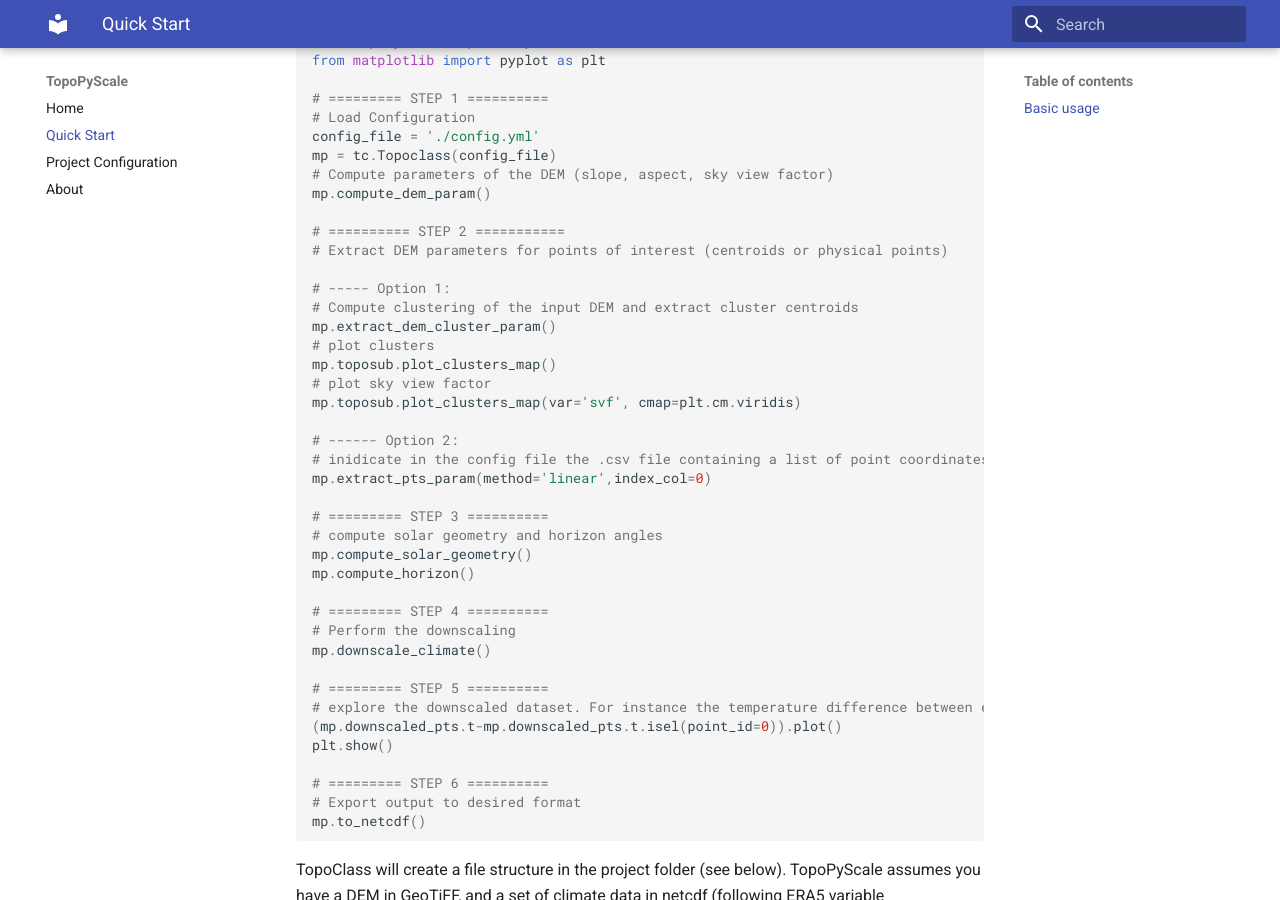
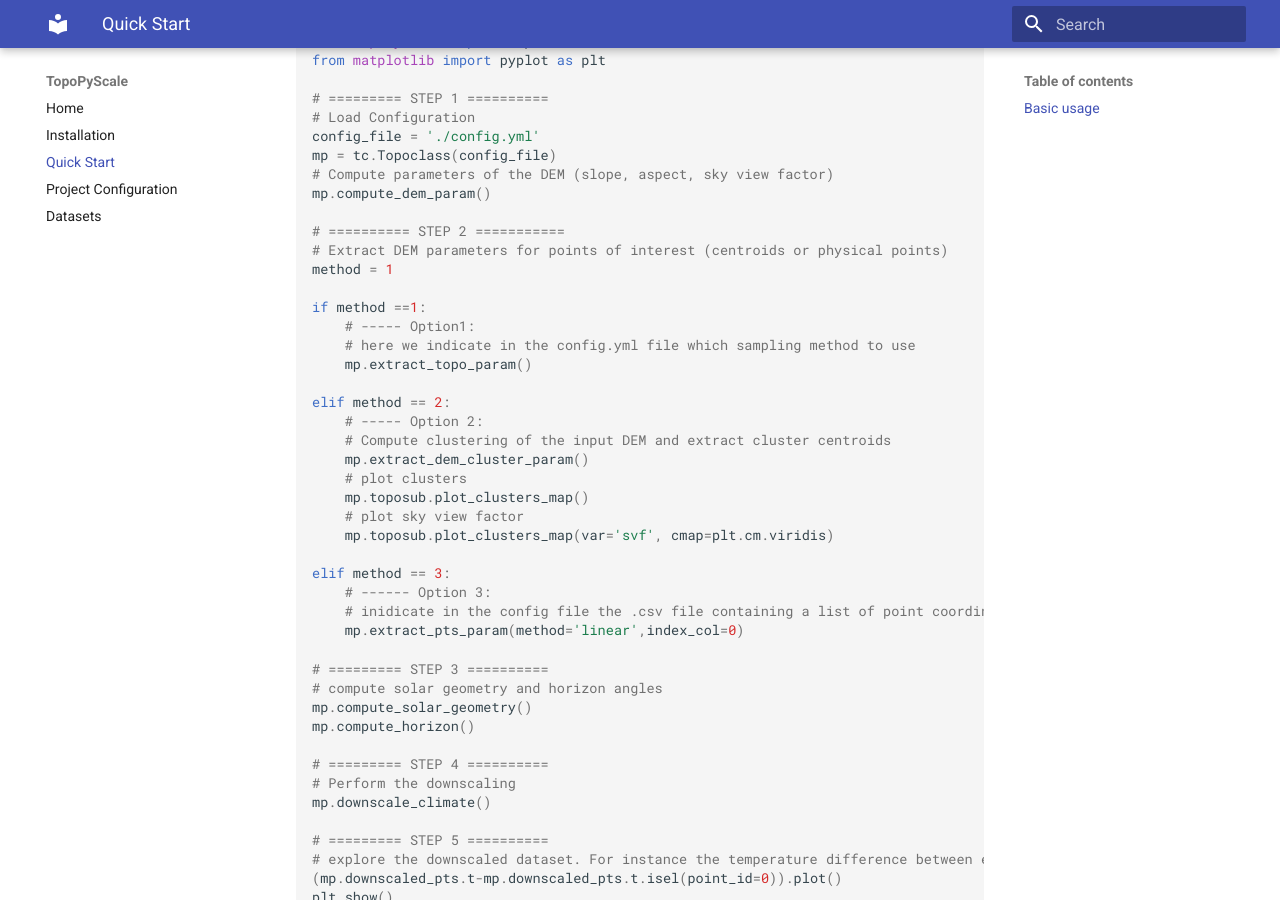
Before and after one commit to ArcticSnow/TopoPyScale_Documentation, an MkDocs documentation site: the page built from docs/quickstart.md, in a window 1280 px wide and 900 px high, scrolled down 371 px. Built offline with MkDocs 1.6.1 and Material for MkDocs 9.7.7, drawn with Linux system fonts in a browser that asks for light colours.

Commit message:
added data sources, and added to index

```diff
--- a/docs/quickstart.md
+++ b/docs/quickstart.md
@@ -21,18 +21,26 @@
 
 # ========== STEP 2 ===========
 # Extract DEM parameters for points of interest (centroids or physical points)
+method = 1
 
-# ----- Option 1:
-# Compute clustering of the input DEM and extract cluster centroids
-mp.extract_dem_cluster_param()
-# plot clusters
-mp.toposub.plot_clusters_map()
-# plot sky view factor
-mp.toposub.plot_clusters_map(var='svf', cmap=plt.cm.viridis)
+if method ==1:
+    # ----- Option1:
+    # here we indicate in the config.yml file which sampling method to use
+    mp.extract_topo_param()
 
-# ------ Option 2:
-# inidicate in the config file the .csv file containing a list of point coordinates (!!! must same coordinate system as DEM !!!)
-mp.extract_pts_param(method='linear',index_col=0)
+elif method == 2:
+    # ----- Option 2:
+    # Compute clustering of the input DEM and extract cluster centroids
+    mp.extract_dem_cluster_param()
+    # plot clusters
+    mp.toposub.plot_clusters_map()
+    # plot sky view factor
+    mp.toposub.plot_clusters_map(var='svf', cmap=plt.cm.viridis)
+
+elif method == 3:
+    # ------ Option 3:
+    # inidicate in the config file the .csv file containing a list of point coordinates (!!! must same coordinate system as DEM !!!)
+    mp.extract_pts_param(method='linear',index_col=0)
 
 # ========= STEP 3 ==========
 # compute solar geometry and horizon angles
--- a/mkdocs.yml
+++ b/mkdocs.yml
@@ -4,9 +4,10 @@
 copyright: GNU GPL3
 nav:
     - Home: index.md
+    - Installation: instal.md
     - Quick Start: quickstart.md
     - Project Configuration: configurationFile.md
-    - About: about.md
+    - Datasets: DatasetSources.md
 theme: material
 markdown_extensions:
   - pymdownx.highlight:
```
Also changed, not shown: docs/DatasetSources.md (added, +16 -0 lines), docs/index.md (+20 -2 lines), docs/instal.md (added, +33 -0 lines).
